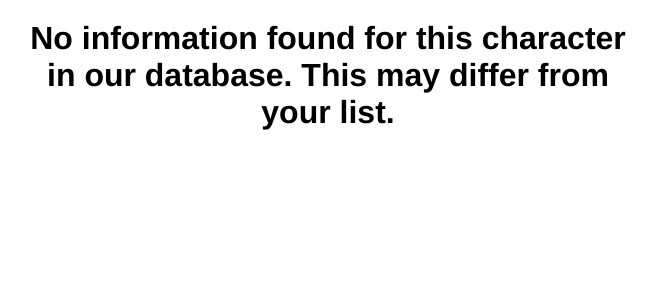
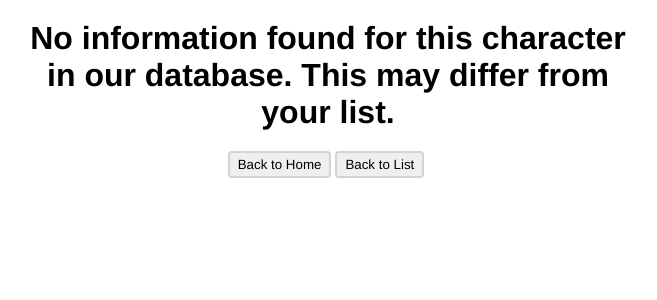
Before and after one commit to Valeriy-Kovalenko/flame, a Vue app: page /people/1 in a window 1280 px wide. Shown: the top 300 px of the page, without its empty margins (312-969 px from the left). Built offline with nearby package versions, Linux system fonts and the light colour scheme; no server answers.

Commit message:
some small fixes and navigation buttons for users were added

```diff
--- a/src/components/PeopleButtons.vue
+++ b/src/components/PeopleButtons.vue
@@ -1,5 +1,6 @@
 <template>
   <div class="action-bar">
+    <button @click="changePage('')">Home</button>
     <PeopleSearch/>
     <div class="main-buttons">
       <button @click="showModal('add')">Add Hero</button>
@@ -20,6 +21,7 @@ import { defineEmits, ref } from "vue";
 import ButtonsModal from "./ButtonsModal.vue";
 import type { ChangedPerson } from "../../types";
 import PeopleSearch from "./PeopleSearch.vue";
+import router from "../router";
 
 const emit = defineEmits(["changePeopleList"]);
 
@@ -41,6 +43,10 @@ const handleCloseAllModals = (): void => {
 const handleChangePeopleList = (changedPerson: ChangedPerson) => {
   emit("changePeopleList", changedPerson);
 };
+
+const changePage = (path: string) => {
+  router.push("/" + path);
+};
 </script>
 
 <style scoped>
--- a/src/components/PeopleSearch.vue
+++ b/src/components/PeopleSearch.vue
@@ -2,7 +2,7 @@
   <div class="backdrop" v-if="searchResult.length !== 0 || searchQuery.length > 0" @click="resetSearch"></div>
   <div class="search">
     <img src="../assets/search.png"/>
-    <input type="text" v-model.trim="searchQuery" @input="debouncedSearch" placeholder="Search">
+    <input type="text" v-model.trim="searchQuery" @input="debouncedSearch" placeholder="Search hero">
     <ul class="result" v-if="searchResult.length !== 0">
       <li v-for="person in searchResult" :key="person.name" @click="showPerson(person)">
         name: {{ person.name }}
@@ -71,7 +71,7 @@ const showPerson = (person) => {
   display: flex;
   align-items: center;
   height: 34px;
-  width: 400px;
+  max-width: 300px;
   border: 1px solid black;
   border-radius: 12px;
   z-index: 2;
--- a/src/components/PeopleTable.vue
+++ b/src/components/PeopleTable.vue
@@ -43,6 +43,7 @@ table {
   border: 2px solid black;
   border-radius: 3px;
   border-collapse: collapse;
+  min-width: 650px;
 }
 
 th, td {
--- a/src/pages/FavoritesPage.vue
+++ b/src/pages/FavoritesPage.vue
@@ -1,15 +1,19 @@
 <template>
-  <h1>Favorite characters list:</h1>
-  <PeopleTable
-      :peopleList="favoritesList"
-      @changeFavoritesList="handleChangeFavoriteList"
-  />
+  <div class="favorites">
+    <h1>Favorite characters list:</h1>
+    <PeopleTable
+        :peopleList="favoritesList"
+        @changeFavoritesList="handleChangeFavoriteList"
+    />
+    <button @click="changePage('')">Home</button>
+  </div>
 </template>
 
 <script lang="ts" setup>
 import { computed, PropType } from "vue";
 import PeopleTable from "../components/PeopleTable.vue";
 import type { Person } from "../../types";
+import router from "../router";
 
 const emit = defineEmits(["changeFavoritesList"]);
 const props = defineProps({
@@ -23,10 +27,18 @@ const favoritesList = computed((): Person[] => {
 const handleChangeFavoriteList = (selectedPersonName: string) => {
   emit("changeFavoritesList", selectedPersonName);
 };
+
+const changePage = (path: string) => {
+  router.push("/" + path);
+};
 </script>
 
 <style scoped>
-h1 {
+.favorites {
   text-align: center;
 }
+
+button {
+  margin-top: 16px;
+}
 </style>
--- a/src/pages/PeoplePage.vue
+++ b/src/pages/PeoplePage.vue
@@ -30,7 +30,7 @@ const handleChangeFavoritesList = (selectedPersonName) => {
 
 <style scoped>
 .list {
-  max-width: 600px;
+  max-width: 650px;
   margin: 20px auto auto;
 }
 </style>
--- a/src/pages/PersonPage.vue
+++ b/src/pages/PersonPage.vue
@@ -1,6 +1,7 @@
 <template>
   <h1 v-if="!isPersonOnList">No information found for this character in our database. This may differ from your
-    list.</h1>
+    list.
+  </h1>
   <template v-if="isPersonOnList">
     <h1>{{ currentPerson[0].name }}</h1>
     <PeopleTable
@@ -9,13 +10,18 @@
         @changeFavoritesList="handleChangeFavoritesList"
     />
   </template>
+  <div class="active-bar">
+    <button @click="changePage('')">Back to Home</button>
+    <button @click="changePage('people')">Back to List</button>
+  </div>
 </template>
 
 <script lang="ts" setup>
 import { computed, defineEmits, defineProps, PropType } from "vue";
 import PeopleTable from "../components/PeopleTable.vue";
+import type { Person } from "../../types";
 import { useRoute } from "vue-router";
-import { Person } from "../../types";
+import router from "../router";
 
 const emit = defineEmits(["changeFavoritesList"]);
 const props = defineProps({
@@ -37,6 +43,10 @@ const isPersonOnList = computed(() => {
 const handleChangeFavoritesList = (selectedPersonName) => {
   emit("changeFavoritesList", selectedPersonName);
 };
+
+const changePage = (path: string) => {
+  router.push("/" + path);
+};
 </script>
 
 <style scoped>
@@ -45,4 +55,14 @@ h1 {
   text-align: center;
   max-width: 600px;
 }
+
+.active-bar {
+  margin: 20px auto auto;
+  width: fit-content;
+}
+
+button {
+  margin-right: 4px;
+  padding: 4px 8px;
+}
 </style>
```
